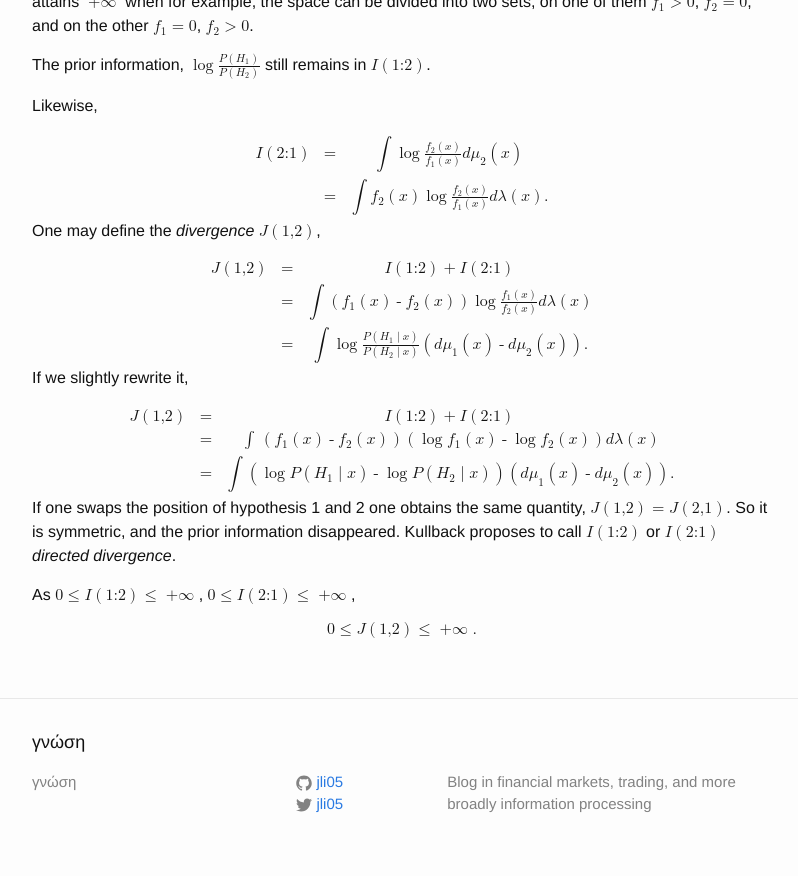
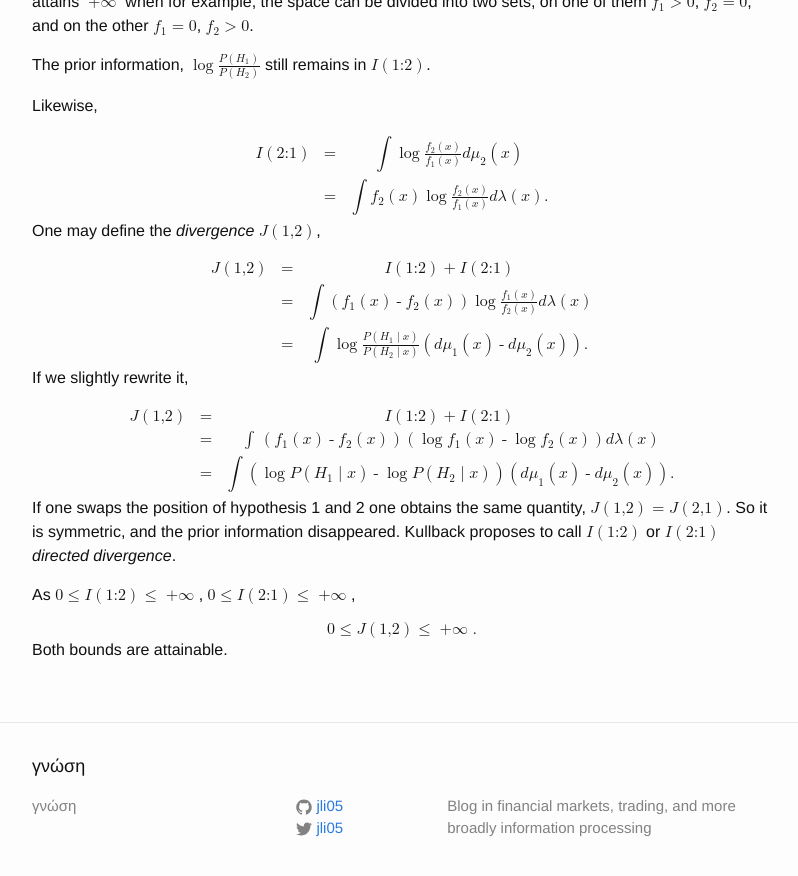
Before and after one commit to jli05/jli05.github.io, a Jekyll site: the page built from _posts/2023-11-03-Kullback-Book.md, in a window 1280 px wide and 900 px high, scrolled down 951 px. Shown: the top 876 px of the window, without its empty margins (238-1036 px from the left). Built offline with Jekyll 4.4.1, drawn with Linux system fonts in a browser that asks for light colours.

Commit message:
add ending

```diff
--- a/_posts/2023-11-03-Kullback-Book.md
+++ b/_posts/2023-11-03-Kullback-Book.md
@@ -244,3 +244,5 @@ As <math><mn>0</mn><mo>&le;</mo><mi>I</mi><mo>(</mo><mn>1:2</mn><mo>)</mo><mo>&l
 <mn>0</mn><mo>&le;</mo><mi>J</mi><mo>(</mo><mn>1,2</mn><mo>)</mo><mo>&le;</mo><mo>+&infin;</mo>
 <mtext>.</mtext>
 </math>
+
+Both bounds are attainable.
```
